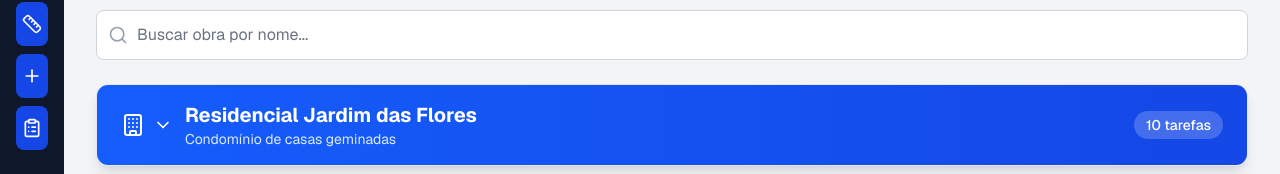
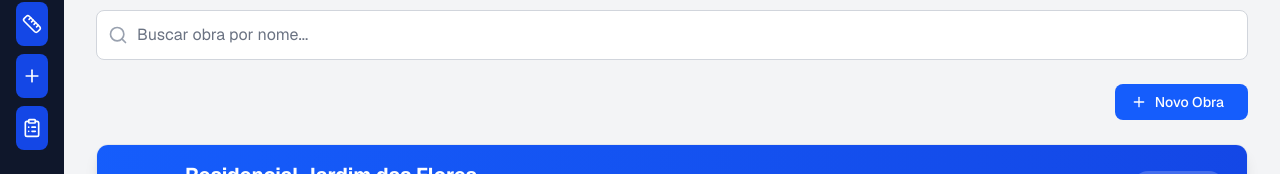
Before and after one commit to Filipex123/construction-task-manager, a Next.js app: page /nova-obra in a window 1280 px wide. Shown: the part 171-345 px from the top of the page. Built offline with nearby package versions, Linux system fonts and the light colour scheme; sample sign-in values are in the browser's storage.

Commit message:
lbarros - Add new Obreation button

```diff
--- a/app/(protected)/nova-obra/page.tsx
+++ b/app/(protected)/nova-obra/page.tsx
@@ -1,5 +1,6 @@
 'use client';
 import React, { useState, useMemo } from 'react';
+import { Plus } from 'lucide-react';
 import { Sidebar } from '../components/Sidebar';
 import { Header } from '../components/Header';
 import { SearchBar } from '../components/SearchBar';
@@ -11,6 +12,7 @@
   const [sidebarOpen, setSidebarOpen] = useState(false);
   const [searchTerm, setSearchTerm] = useState('');
   const [obras, setObras] = useState<Obra[]>(initialMockObras);
+   const [isAddModalOpen, setIsAddModalOpen] = React.useState(false);
 
   const filteredObras = useMemo(() => {
     return obras.filter((obra) => obra.nome.toLowerCase().includes(searchTerm.toLowerCase()) || obra.descricao.toLowerCase().includes(searchTerm.toLowerCase()));
@@ -95,7 +97,20 @@
               {/* <DashboardSummary obras={obras} /> */}
 
               <div className="mb-6">
-                <SearchBar searchTerm={searchTerm} onSearchChange={setSearchTerm} />
+                <div>
+                  <SearchBar searchTerm={searchTerm} onSearchChange={setSearchTerm} />
+                </div>
+                <br />
+                <div className="flex items-center justify-end mb-4">
+                  <button
+                    onClick={() => setIsAddModalOpen(true)}
+                    className="flex items-center space-x-2 px-4 py-2 bg-blue-600 text-white rounded-lg hover:bg-blue-700 transition-colors font-medium text-sm"
+                  >
+                    <Plus className="w-4 h-4" />
+                    <span className="hidden sm:inline">Novo Obra</span>
+                    <span className="sm:hidden">Novo</span>
+                  </button>
+                </div>
               </div>
 
               {filteredObras.length === 0 ? (
```
